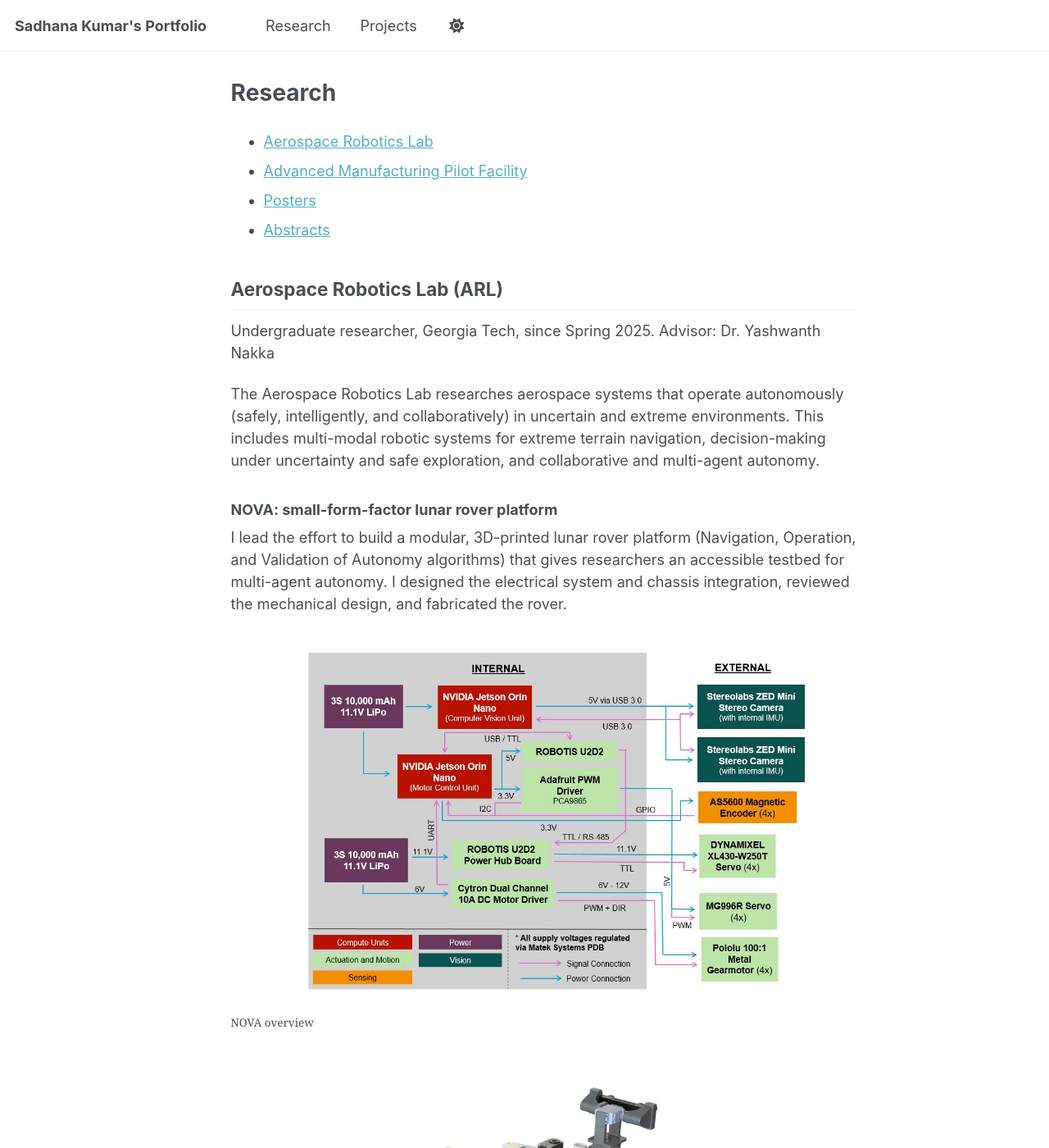
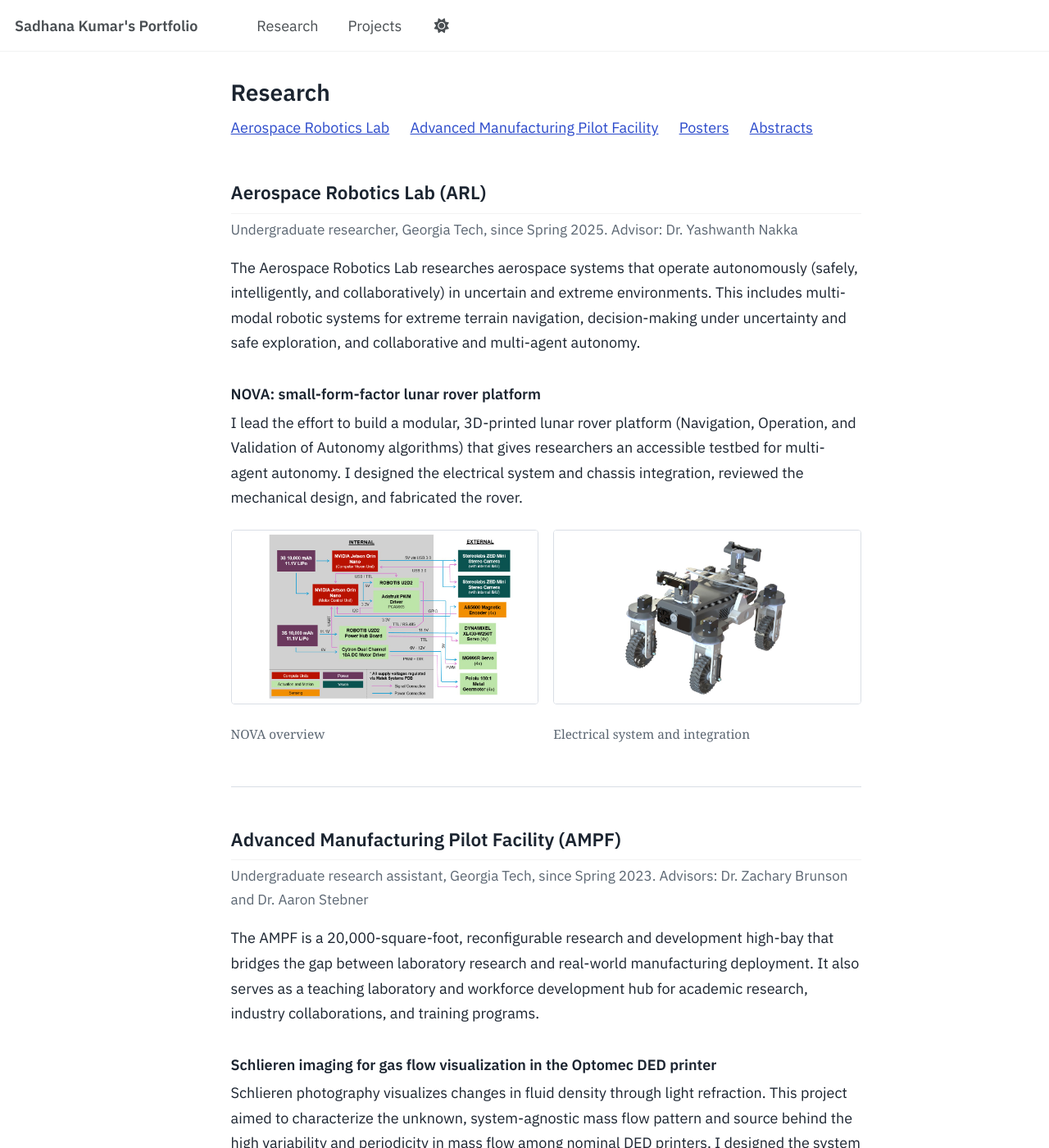
Before and after one commit to s-kumar72/s-kumar72.github.io, a Jekyll site: the page built from _pages/research.md, in a window 1280 px wide and 1400 px high. Shown: the whole window at 82% size. Built offline with Jekyll 4.4.1, drawn with Linux system fonts in a browser that asks for light colours; a script bundle is joined from its source files by our own code; library files that are not in the unit come from our copies.

Commit message:
Add site-style inclusion and update research links

```diff
--- a/_pages/research.md
+++ b/_pages/research.md
@@ -3,6 +3,8 @@ title: "Research"
 permalink: /research/
 author_profile: false
 ---
+
+{% include site-style.html %}
 
 <ul class="jump">
 <li><a href="#aerospace-robotics-lab-arl">Aerospace Robotics Lab</a></li>
```
